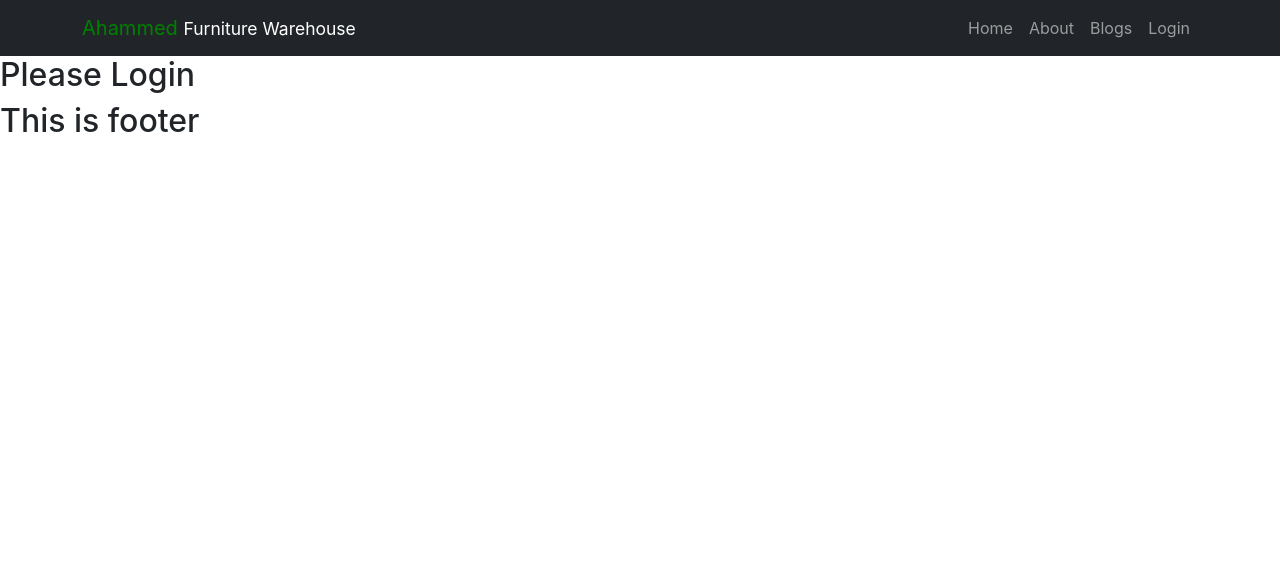
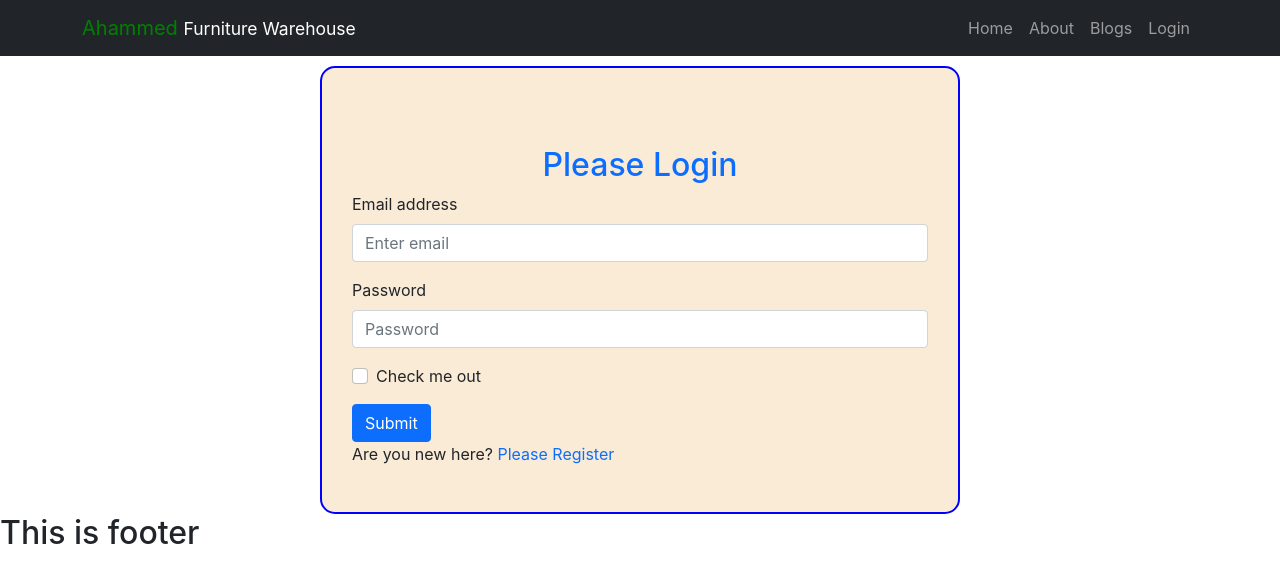
Before and after one commit to Abdul-Rakib92/furniture-warehouse-management-client-side, a React (Create React App) app: page /login in a window 1280 px wide. Shown: the top 582 px of the page. Built offline with nearby package versions, Linux system fonts and the light colour scheme.

Commit message:
login form added

```diff
--- a/src/App.js
+++ b/src/App.js
@@ -5,6 +5,7 @@ import Blogs from './components/Blogs/Blogs';
 import Home from './components/Home/Home/Home';
 import InventoryItemDetail from './components/InventoryItemDetail/InventoryItemDetail';
 import Login from './components/Login/Login/Login';
+import Register from './components/Login/Register/Register';
 import Footer from './components/Shared/Footer/Footer';
 import Header from './components/Shared/Header/Header';
 import NotFound from './components/Shared/NotFound/NotFound';
@@ -22,6 +23,7 @@ function App() {
         <Route path='/about' element={<About></About>}></Route>
         <Route path='/blog' element={<Blogs></Blogs>}></Route>
         <Route path='/login' element={<Login></Login>}></Route>
+        <Route path='/register' element={<Register></Register>}></Route>
         <Route path='*' element={<NotFound></NotFound>}></Route>
 
       </Routes>
--- /dev/null
+++ b/src/components/Login/Login/Login.css
@@ -0,0 +1,7 @@
+.login-container{
+    border: 2px solid blue;
+    margin-top: 10px;
+    background-color: antiquewhite;
+    padding: 30px;
+    border-radius: 15px;
+}
--- a/src/components/Login/Login/Login.js
+++ b/src/components/Login/Login/Login.js
@@ -1,11 +1,56 @@
-import React from 'react';
+import React, { useRef } from "react";
+import { Button, Form } from "react-bootstrap";
+import { Link, useNavigate } from "react-router-dom";
+import './Login.css';
 
 const Login = () => {
-    return (
-        <div>
-            <h2>Please Login</h2>
-        </div>
-    );
+
+  const emailRef = useRef('');
+  const passwordRef = useRef('');
+  const navigate = useNavigate();
+
+  const handleSignIn = event => {
+    event.preventDefault();
+    const email = emailRef.current.value;
+    const password = passwordRef.current.value;
+    console.log(email, password);
+
+  }
+
+  const navigateRegister = event => {
+    navigate('/register')
+  }
+
+
+  return (
+    <div className="container max-auto w-50 login-container">
+      <h2 className="text-primary text-center mt-5" >Please Login</h2>
+
+      <Form onSubmit={handleSignIn}>
+        <Form.Group className="mb-3" controlId="formBasicEmail">
+          <Form.Label>Email address</Form.Label>
+          <Form.Control ref={emailRef} type="email" placeholder="Enter email" required />
+        </Form.Group>
+
+        <Form.Group className="mb-3" controlId="formBasicPassword">
+          <Form.Label>Password</Form.Label>
+          <Form.Control ref={passwordRef} type="password" placeholder="Password" required />
+        </Form.Group>
+
+        <Form.Group className="mb-3" controlId="formBasicCheckbox">
+          <Form.Check type="checkbox" label="Check me out" />
+        </Form.Group>
+
+        <Button variant="primary" type="submit">
+          Submit
+        </Button>
+      </Form>
+
+
+    <p>Are you new here? <Link to="/register" className="text-decoration-none pe-auto text-primary" onClick={navigateRegister}>Please Register</Link></p>
+
+    </div>
+  );
 };
 
 export default Login;
```
